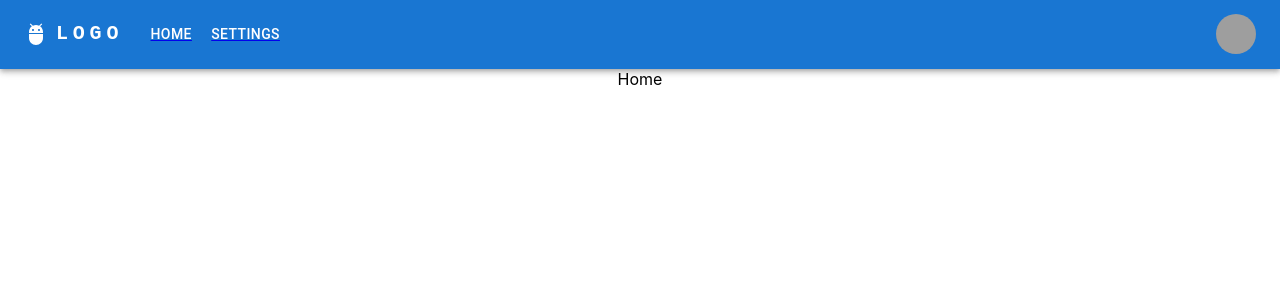
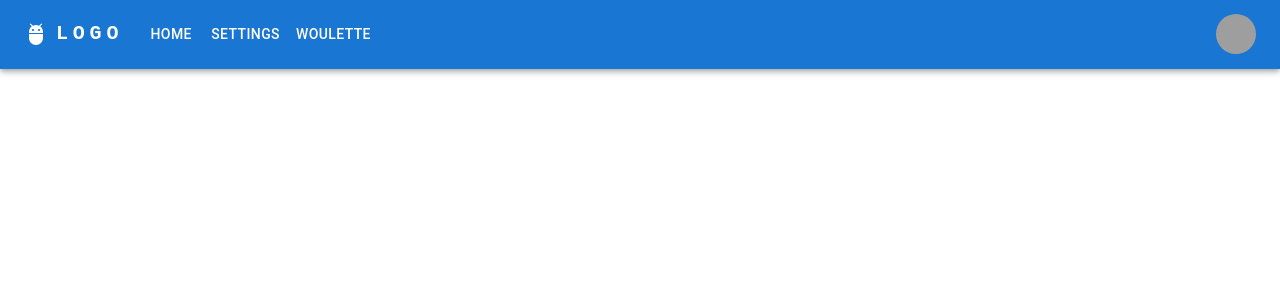
Before and after one commit to wgumboc/JAWK, a React (Create React App) app in the folder frontend/: page / in a window 1280 px wide. Shown: the top 300 px of the page. Built offline with nearby package versions, Linux system fonts and the light colour scheme; grey boxes are pictures that could not be loaded.

Commit message:
Removed routers and changed to single page app.

```diff
--- a/frontend/src/App.js
+++ b/frontend/src/App.js
@@ -1,24 +1,34 @@
 import logo from './logo.svg';
 import './App.css';
-import Home from '../src/Home'
-import Settings from '../src/Settings'
+import Home from './Home'
+import Settings from './Settings'
+import { useState } from 'react'
 import ResponsiveAppBar from './ResponsiveAppBar';
-import { BrowserRouter as Router, Routes, Route, Navigate} from 'react-router-dom'
 
 function App() {
+
+  const [showSettings, setShowSettings] = useState(false)
+
+  const [allWorkouts, setWorkouts] = useState([
+    {
+      reps: 10,
+      sets: 3,
+      name: "bench",
+      tags: ["chest", "triceps", "push"]}
+  ])
+
+  const showHideSettings = () => {
+
+    setShowSettings(!showSettings)
+
+  }
+
   return (
     <div className="App">
-      <Router>
-        <div>
-          <ResponsiveAppBar></ResponsiveAppBar>
-
-          <Routes>
-              <Route exact path='/' element={<Home />}/>
-              <Route exact path='/settings' element={<Settings />}/>
-          </Routes>
-
-        </div>
-    </Router>
+      <div>
+        <ResponsiveAppBar showSettings={showHideSettings}></ResponsiveAppBar>
+        {showSettings && <Settings />}
+      </div>
     </div>
   );
 }
--- a/frontend/src/ResponsiveAppBar.js
+++ b/frontend/src/ResponsiveAppBar.js
@@ -14,13 +14,7 @@ import MenuItem from '@mui/material/MenuItem';
 import AdbIcon from '@mui/icons-material/Adb';
 import { Link, useNavigate } from 'react-router-dom';
 
-const pages = [{name: 'Home',
-                path: '/'},
-               {name: 'Settings',
-                path: '/settings'}];
-const settings = ['Profile', 'Account', 'Dashboard', 'Logout'];
-
-function ResponsiveAppBar() {
+const ResponsiveAppBar = ({ showSettings }) => {
   const [anchorElNav, setAnchorElNav] = React.useState(null);
   const [anchorElUser, setAnchorElUser] = React.useState(null);
 
@@ -38,6 +32,18 @@ function ResponsiveAppBar() {
   const handleCloseUserMenu = () => {
     setAnchorElUser(null);
   };
+
+  const pages = [{name: 'Home',
+                path: '/',
+                action: handleCloseNavMenu},
+               {name: 'Settings',
+                path: '/settings',
+                action: showSettings},
+               {name: 'Woulette',
+                path: '/roulette',
+                action: handleCloseNavMenu}];
+
+    const settings = ['Profile', 'Account', 'Dashboard', 'Logout'];
 
   return (
     <AppBar position="static">
@@ -92,11 +98,9 @@ function ResponsiveAppBar() {
               }}
             >
               {pages.map((page) => (
-                <Link to={page.path}>
                 <MenuItem key={page.name} onClick={handleCloseNavMenu}>
                 <Typography textAlign="center">{page.name}</Typography>
                 </MenuItem>
-                </Link>
               ))}
             </Menu>
           </Box>
@@ -121,15 +125,13 @@ function ResponsiveAppBar() {
           </Typography>
           <Box sx={{ flexGrow: 1, display: { xs: 'none', md: 'flex' } }}>
             {pages.map((page) => (
-              <Link to={page.path}>
             <Button
                 key={page.name}
-                    onClick={handleCloseNavMenu}
+                onClick={page.action}
                 sx={{ my: 2, color: 'white', display: 'block' }}
             >
                 {page.name}
             </Button>
-              </Link>
             ))}
           </Box>
 
```
Also changed, not shown: 1 other file (tests, documents, lock files or other folders). Lines whose indentation alone changed are shown as unchanged.
